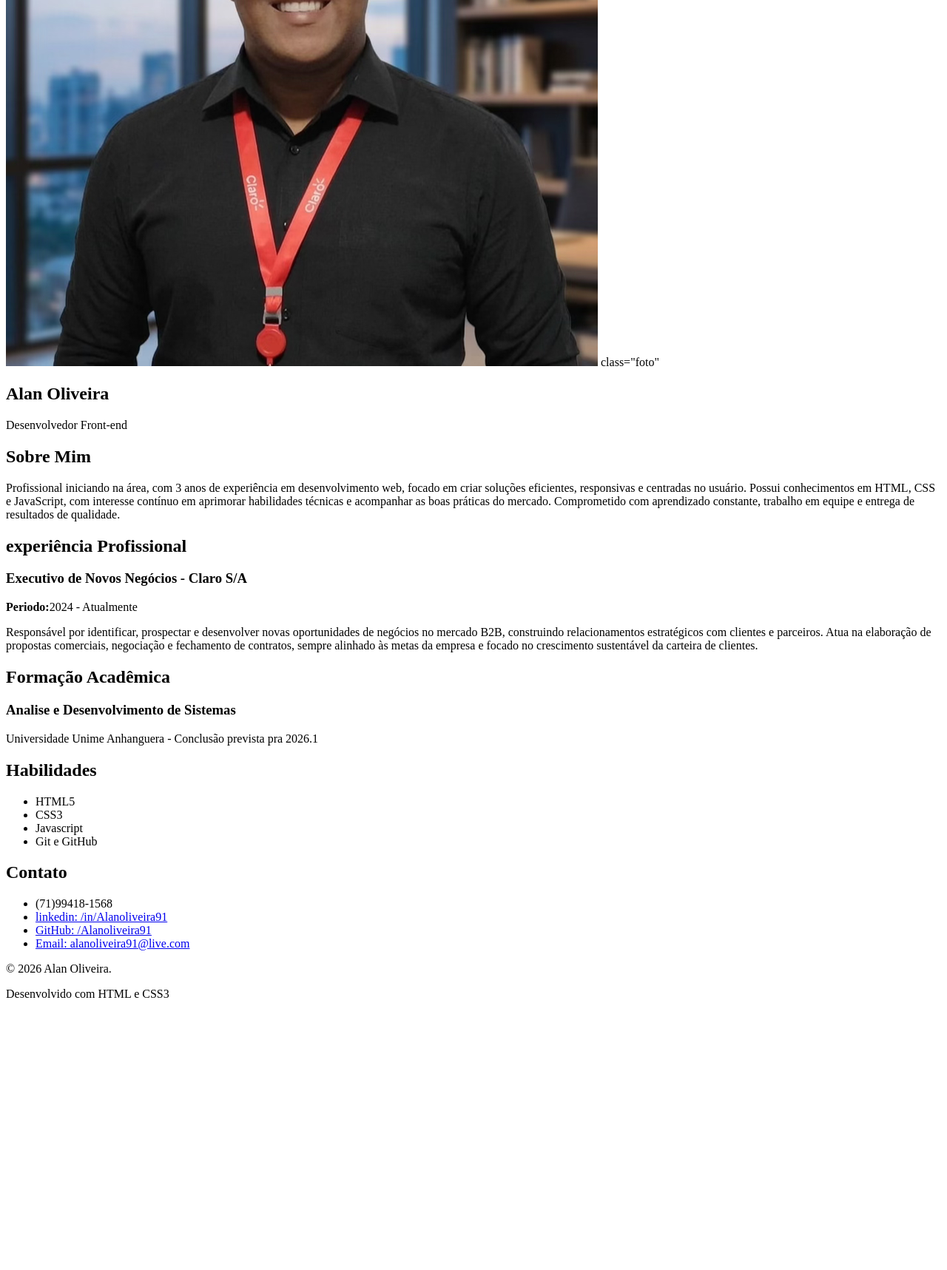
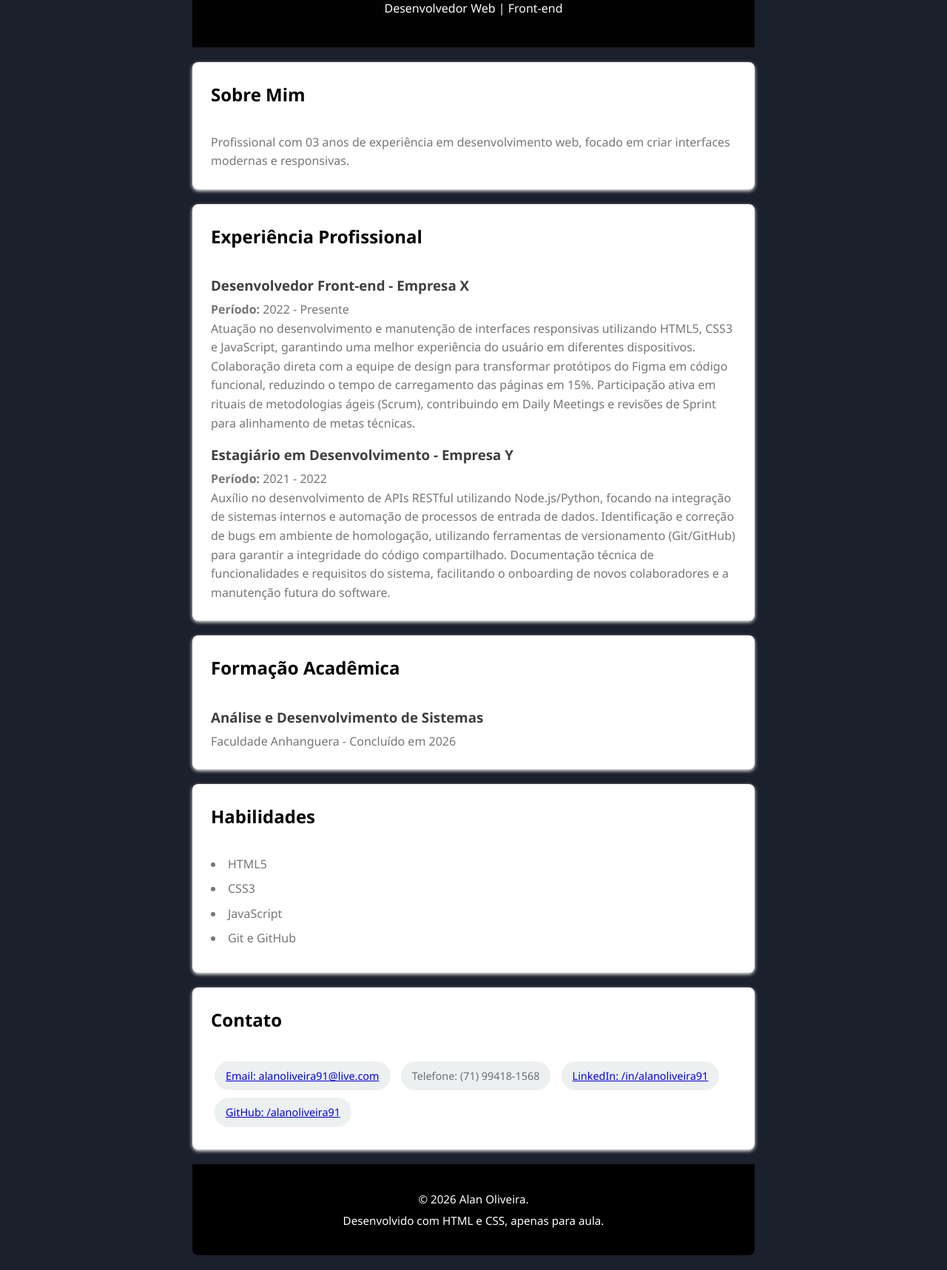
Before and after one commit to AlanOliveira91/curriculo-ads-anhanguera-alanoliveira, a plain HTML site: page Desktop/meucurriculo-alanoliveira-ads/index.html in a window 1280 px wide. Shown: the part 313-2030 px from the top of the page at 74% size. Before the commit the page ends 1682 px from the top, so only its background shows below. Drawn offline with Linux system fonts and the light colour scheme.

Commit message:
segunda versao do meu curriculo

```diff
--- a/Desktop/meucurriculo-alanoliveira-ads/index.html
+++ b/Desktop/meucurriculo-alanoliveira-ads/index.html
@@ -1,67 +1,112 @@
-<!DOCTYPE html>
+<!doctype html>
 <html lang="pt-BR">
   <head>
-    <meta charset="UTF-8">
-    <meta name="viewport" content="width=device-width, initial-scale=1.0"/>
-     <meta name="description" content="Currriculo Oline de Alan - Desenvolvimento Web" />
-    <meta name="author" content=" "Alan" />
-    <title>Curriculo Alan</title>
+    <meta charset="UTF-8" />
+    <meta name="viewport" content="width=device-width, initial-scale=1.0" />
+    <meta
+      name="description"
+      content="Currículo online de Alan Oliveira - Desenvolvedor Web"
+    />
+    <meta name="author" content="Alan Oliveira" />
+    <title>Curriculo Alan Oliveira</title>
+    <link rel="stylesheet" href="style/style.css" />
   </head>
   <body>
-    <section>
+    <!-- Cabeçalho -->
+    <header>
       <div class="foto-perfil">
-        <img src="foto.jpg" alt="Descrição"> class="foto"</div>
+        <img src="img/foto.jpg" alt="Foto de Alan Oliveira" class="foto" />
+      </div>
       <h1>Alan Oliveira</h1>
-<p>Desenvolvedor Front-end</p>
+      <p>Desenvolvedor Web | Front-end</p>
     </header>
 
     <!-- Sobre -->
     <section>
       <h2>Sobre Mim</h2>
-    <p>Profissional iniciando na área, com 3 anos de experiência em desenvolvimento web, focado em criar soluções eficientes, responsivas e centradas no usuário. Possui conhecimentos em HTML, CSS e JavaScript, com interesse contínuo em aprimorar habilidades técnicas e acompanhar as boas práticas do mercado. Comprometido com aprendizado constante, trabalho em equipe e entrega de resultados de qualidade.</em></p>
+      <p>
+        Profissional com 03 anos de experiência em desenvolvimento web, focado
+        em criar interfaces modernas e responsivas.
+      </p>
     </section>
-<!--Experiência-->
+
+    <!-- Experiência -->
     <section>
-    <h2>experiência Profissional</h2>
+      <h2>Experiência Profissional</h2>
+
       <div>
-    <h3>Executivo de Novos Negócios - Claro S/A</h3>
-    <p><strong>Periodo:</strong>2024 - Atualmente</p>
-    <p>Responsável por identificar, prospectar e desenvolver novas oportunidades de negócios no mercado B2B, construindo relacionamentos estratégicos com clientes e parceiros. Atua na elaboração de propostas comerciais, negociação e fechamento de contratos, sempre alinhado às metas da empresa e focado no crescimento sustentável da carteira de clientes.</p>
+        <h3>Desenvolvedor Front-end - Empresa X</h3>
+        <p><strong>Período:</strong> 2022 - Presente</p>
+        <p>
+           Atuação no desenvolvimento e manutenção de interfaces responsivas utilizando HTML5, CSS3 e JavaScript, garantindo uma melhor experiência do usuário em diferentes dispositivos.
+
+Colaboração direta com a equipe de design para transformar protótipos do Figma em código funcional, reduzindo o tempo de carregamento das páginas em 15%.
+
+Participação ativa em rituais de metodologias ágeis (Scrum), contribuindo em Daily Meetings e revisões de Sprint para alinhamento de metas técnicas.
+
+        </p>
+      </div>
+
+      <div>
+        <h3>Estagiário em Desenvolvimento - Empresa Y</h3>
+        <p><strong>Período:</strong> 2021 - 2022</p>
+        <p>Auxílio no desenvolvimento de APIs RESTful utilizando Node.js/Python, focando na integração de sistemas internos e automação de processos de entrada de dados.
+
+Identificação e correção de bugs em ambiente de homologação, utilizando ferramentas de versionamento (Git/GitHub) para garantir a integridade do código compartilhado.
+
+Documentação técnica de funcionalidades e requisitos do sistema, facilitando o onboarding de novos colaboradores e a manutenção futura do software.</p>
       </div>
     </section>
 
-    <!-- Formação-->
+    <!-- Formação -->
     <section>
       <h2>Formação Acadêmica</h2>
       <div>
-        <h3>Analise e Desenvolvimento de Sistemas</h3>
-        <p> Universidade Unime Anhanguera - Conclusão prevista pra 2026.1</p>
+        <h3>Análise e Desenvolvimento de Sistemas</h3>
+        <p>Faculdade Anhanguera - Concluído em 2026</p>
       </div>
     </section>
-<!-- Habilidades-->
+
+    <!-- Habilidades -->
     <section>
       <h2>Habilidades</h2>
       <ul>
         <li>HTML5</li>
         <li>CSS3</li>
-        <li>Javascript</li>
+        <li>JavaScript</li>
         <li>Git e GitHub</li>
       </ul>
     </section>
-<!-- Contato-->
+
+    <!-- Contato -->
     <section>
       <h2>Contato</h2>
       <ul>
-        <li>(71)99418-1568</li>
-        <li> <a href="Link" target="_blank">linkedin: /in/Alanoliveira91 </a></li>
-        <li> <a href="Link" target="_blank">GitHub: /Alanoliveira91 </a></li>
-        <li> <a href= "mailto:alanoliveira91@live.com" > Email: alanoliveira91@live.com</a></li>
+        <li>
+          <a href="mailto:alanoliveira91@live.com"
+            >Email: alanoliveira91@live.com</a
+          >
+        </li>
+        <li>Telefone: (71) 99418-1568</li>
+        <li>
+          <a
+            href="https://br.linkedin.com/in/alanoliveira91"
+            target="_blank"
+            >LinkedIn: /in/alanoliveira91</a
+          >
+        </li>
+        <li>
+          <a href="https://github.com/alanoliveira91" target="_blank"
+            >GitHub: /alanoliveira91</a
+          >
+        </li>
       </ul>
     </section>
-<!-- Rodapé-->
+
+    <!-- Rodapé -->
     <footer>
       <p>© 2026 Alan Oliveira.</p>
-    <p>Desenvolvido com HTML e CSS3</p>
+      <p>Desenvolvido com HTML e CSS, apenas para aula.</p>
     </footer>
   </body>
 </html>
--- /dev/null
+++ b/Desktop/meucurriculo-alanoliveira-ads/style/style.css
@@ -0,0 +1,152 @@
+/* ========== 1. RESET BÁSICO ========== */
+/* Aqui vamos remover as margens e paddings padrões do navegador */
+* {
+  margin: 0;
+  padding: 0;
+  box-sizing: border-box;
+}
+
+/* ========== 2. ESTILOS GLOBAIS ========== */
+/* Configurações que valem para toda a página */
+body {
+  font-family: "Segoe UI", Tahoma, Geneva, Verdana, sans-serif;
+  background-color: #1A202C;
+  color: #0000008a;
+  line-height: 1.6;
+  padding: 20px;
+  max-width: 800px;
+  margin: 0 auto;
+}
+
+/* ========== 3. CABEÇALHO ========== */
+/* Estilo do topo da página com nome e título */
+header {
+  background-color: #020203;
+  color: rgb(255, 255, 255);
+  text-align: center;
+  padding: 40px 20px;
+  border-radius: 8px 8px 0 0;
+  margin-bottom: 20px;
+}
+
+header h1 {
+  font-size: 2.5em;
+  margin-bottom: 10px;
+}
+
+/* ========== 4. FOTO DE PERFIL ========== */
+/* Container da foto */
+.foto-perfil {
+  position: relative;
+  width: 150px;
+  margin: 0 auto 20px;
+  text-align: center;
+}
+
+/* A foto em si */
+.foto {
+  width: 150px;
+  height: 150px;
+  border-radius: 50%; /* Faz a foto ficar redonda */
+  object-fit: cover; /* Garante que não distorça */
+  border: 4px solid rgb(255, 255, 255);
+  box-shadow: 0 4px 10px rgba(0, 0, 0, 0.3);
+  transition: all 0.3s ease; /* Suaviza as animações */
+}
+
+/* Efeito quando passa o mouse na foto */
+.foto:hover {
+  transform: scale(1.1); /* Aumenta 10% */
+  border-color: rgba(4, 166, 28, 0.795); /* Borda rosa */
+  box-shadow: 0 10px 25px rgba(244, 241, 241, 0.654);
+}
+
+/* Moldura animada ao redor da foto */
+.foto-perfil::after {
+  content: "";
+  position: absolute;
+  top: -5px;
+  left: -5px;
+  right: -5px;
+  bottom: -5px;
+  border: 2px dashed rgba(255, 255, 255, 0.795);
+  border-radius: 50%;
+  animation: girar 10s linear infinite; /* Chama a animação */
+  pointer-events: none; /* Não atrapalha cliques */
+}
+
+/* Animação de giro */
+@keyframes girar {
+  to {
+    transform: rotate(360deg);
+  }
+}
+
+/* ========== 5. SEÇÕES ========== */
+/* Estilo geral das seções (Sobre, Experiência, etc) */
+section {
+  background-color: white;
+  padding: 25px;
+  margin-bottom: 20px;
+  border-radius: 8px;
+  box-shadow: 0 2px 5px rgb(253, 253, 253);
+}
+
+/* Título das seções (h2) */
+section h2 {
+  color: #000000;
+  border-bottom: 2px solid #ffffff;
+  padding-bottom: 10px;
+  margin-bottom: 20px;
+}
+
+/* Subtítulos dentro das seções (h3) */
+section h3 {
+  color: #3f3f3f;
+  margin: 15px 0 5px 0;
+}
+
+/* ========== 6. LISTAS ========== */
+/* Listas em geral */
+ul {
+  list-style-position: inside;
+  padding-left: 0;
+}
+
+/* Itens da lista */
+li {
+  margin-bottom: 8px;
+}
+
+/* Estilo especial para a ÚLTIMA seção (Contato) */
+section:last-of-type li {
+  display: inline-block; /* Itens lado a lado */
+  background-color: #ecf0f1;
+  padding: 8px 15px;
+  margin: 5px;
+  border-radius: 20px; /* Arredondado tipo pílula */
+  font-size: 0.9em;
+}
+
+/* ========== 7. RODAPÉ ========== */
+/* NOVO: Estilo do rodapé */
+footer {
+  background-color: #000000; /* Mesma cor do cabeçalho */
+  color: rgb(255, 255, 255);
+  text-align: center; /* Centraliza o texto */
+  padding: 30px 20px;
+  border-radius: 0 0 8px 8px; /* Arredonda só embaixo */
+  margin-top: 20px; /* Espaço acima do rodapé */
+}
+
+/* Texto do rodapé */
+footer p {
+  margin: 5px 0;
+  font-size: 0.95em;
+}
+
+/* Efeito hover no rodapé (opcional) */
+footer:hover {
+  background-color: #000000f6; /* Cor um pouco mais clara */
+  transition: 0.3s;
+}
```
Also changed, not shown: Desktop/meucurriculo-alanoliveira-ads/img/foto.jpg (renamed from Desktop/meucurriculo-alanoliveira-ads/foto.jpg). Lines whose indentation alone changed are shown as unchanged.
